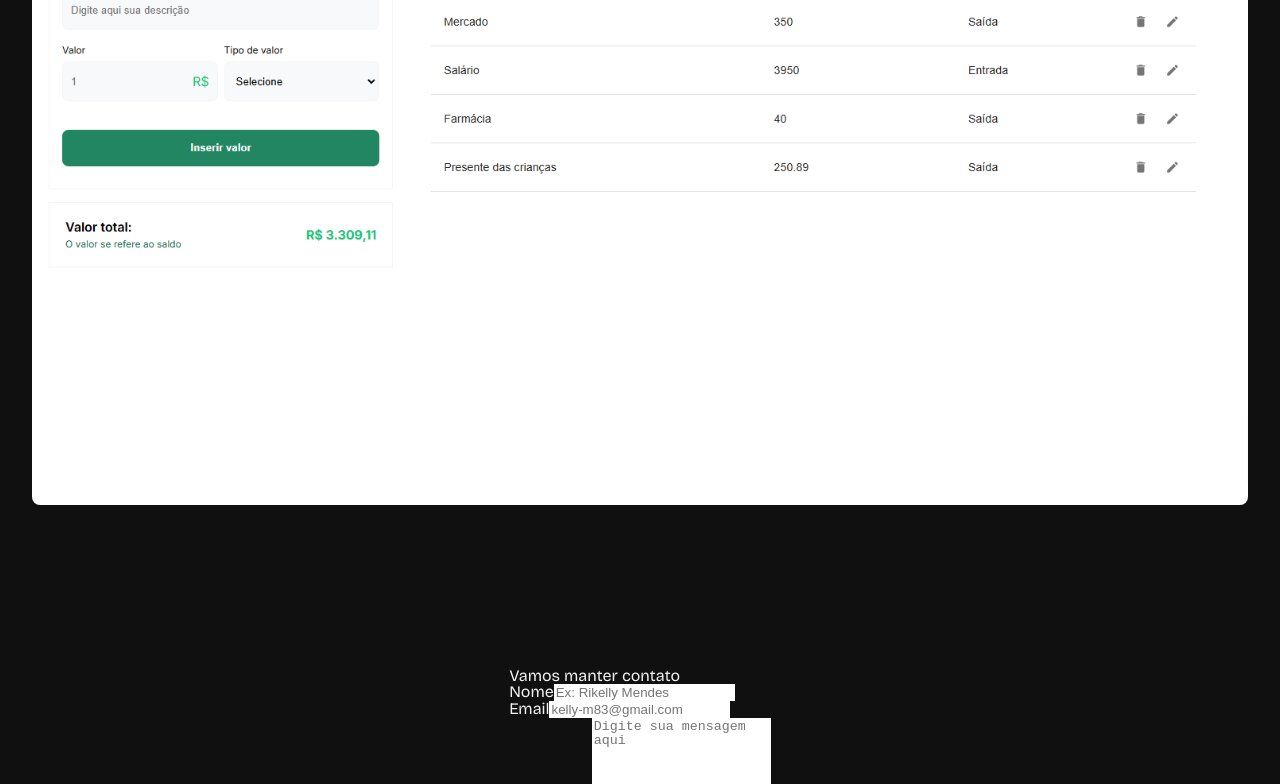
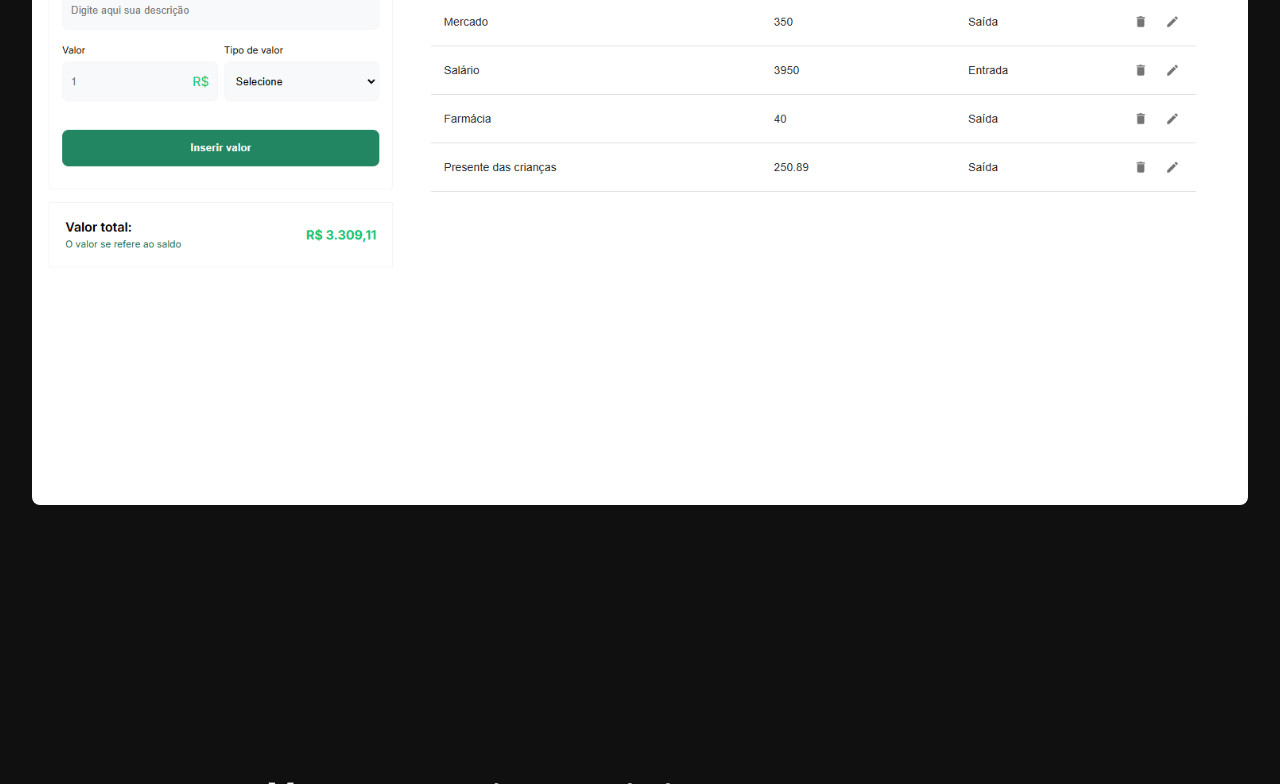
Before and after one commit to rikellyh/portfolio, a React (Vite) app: page / in a window 1280 px wide. Shown: the part 2016-2800 px from the top of the page. Built offline with nearby package versions, Linux system fonts and the light colour scheme.

Commit message:
feat(Contact): building style/fix: global style

```diff
--- a/src/components/Sections/About/about.css
+++ b/src/components/Sections/About/about.css
@@ -4,7 +4,7 @@
   align-items: center;
   text-align: center;
 
-  margin-top: 5rem;
+  margin: 5rem auto auto;
   gap: 1.5rem;
 }
 
--- a/src/components/Sections/Contact/Contact.tsx
+++ b/src/components/Sections/Contact/Contact.tsx
@@ -8,6 +8,7 @@ import { motion, useInView } from "motion/react";
 import emailjs from "@emailjs/browser";
 
 import { SendEmailSchema } from "../../../schemas";
+import "./contact.css";
 
 type FormData = z.infer<typeof SendEmailSchema>;
 
@@ -69,9 +70,9 @@ export const Contact = () => {
   const isVisible = useInView(contactRef, { margin: "-200px" });
 
   return (
-    <div className="contact" ref={contactRef}>
-      <div className="cSection">
+    <div className="contact__wrapper" ref={contactRef}>
       <motion.form
+        className="contact__wrapper--form"
         ref={messageFormRef}
         onSubmit={handleSubmit(sendEmail)}
         variants={viewAnimations}
@@ -120,9 +121,5 @@ export const Contact = () => {
         {error && <span>Ops! Tente novamente.</span>}
       </motion.form>
     </div>
-      <div className="cSection">
-        <h1>imagem</h1>
-      </div>
-    </div>
   );
 };
--- /dev/null
+++ b/src/components/Sections/Contact/contact.css
@@ -0,0 +1,60 @@
+.contact__wrapper {
+  max-width: 50rem;
+  height: 50rem;
+  margin: 5rem auto;
+}
+
+.contact__wrapper--form {
+  height: 90%;
+  padding: 1.75rem;
+  /* border: 1px solid #ffff; */
+  border-radius: 3.125rem;
+
+  display: flex;
+  flex-direction: column;
+  gap: 2rem;
+}
+
+.cTitle {
+  margin-bottom: 1.5rem;
+  font-size: 2.5rem;
+  font-weight: bold;
+}
+
+input,
+textarea {
+  padding: 0.75rem;
+  border-radius: 0.3125rem;
+  font-family: "Bricolage Grotesque", serif;
+}
+
+textarea {
+  resize: none;
+}
+
+.formItem {
+  display: flex;
+  flex-direction: column;
+  gap: 0.75rem;
+}
+
+label {
+  font-size: 0.8125rem;
+}
+
+.formButton {
+  margin-top: 2rem;
+  padding: 1.25rem;
+  border-radius: 0.625rem;
+
+  font-size: 1.25rem;
+  font-weight: 700;
+
+  border: 1px solid transparent;
+  color: var(--on-background);
+  background-color: var(--background);
+}
+
+span.error {
+  font-size: 0.75rem;
+}
--- a/src/components/Sections/Projects/projects.css
+++ b/src/components/Sections/Projects/projects.css
@@ -3,8 +3,7 @@
   flex-direction: column;
   align-items: baseline;
 
-  margin-top: 5rem;
-  margin-bottom: 5rem;
+  margin: 5rem auto;
   gap: 1rem;
 }
 
--- a/src/index.css
+++ b/src/index.css
@@ -198,7 +198,7 @@ input[type="number"] {
   -moz-appearance: textfield;
 }
 section {
-  /* height: 100vh; */
+  width: 100%;
   scroll-snap-align: center;
 }
 main {
```
Lines whose indentation alone changed are shown as unchanged.
